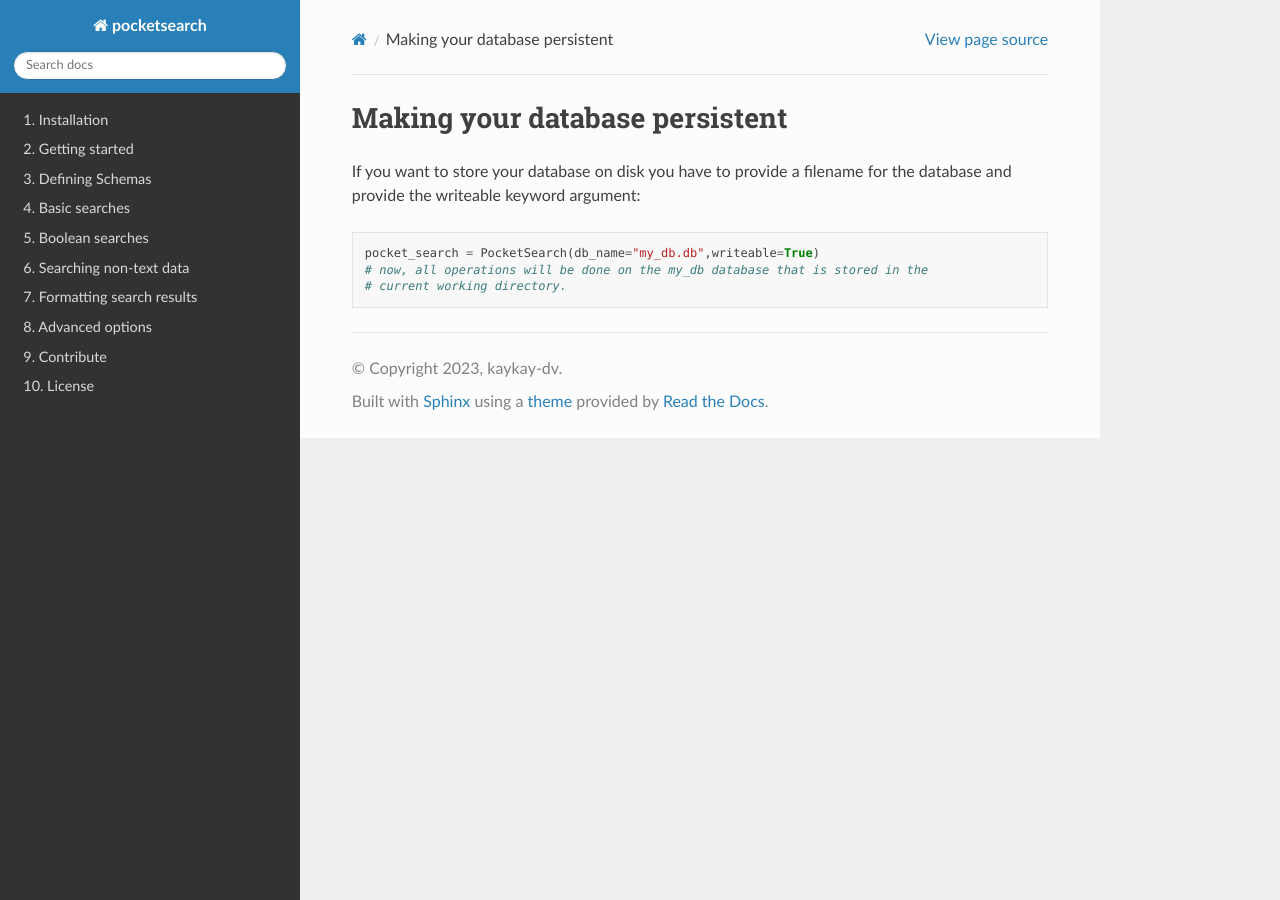
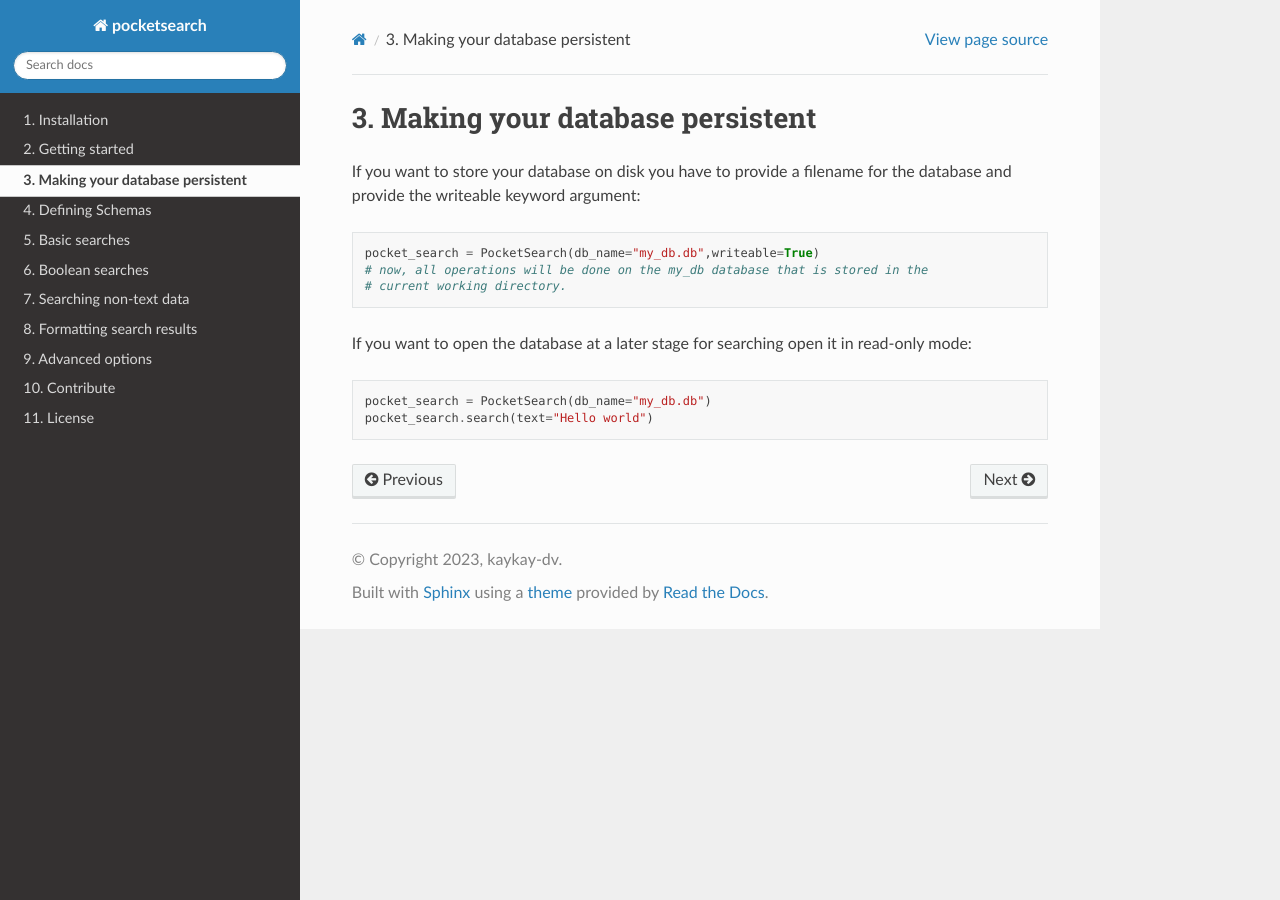
Before and after one commit to kaykay-dv/pocketsearch, a Sphinx documentation site: the page built from docs/persistent_databases.md, in a window 1280 px wide. Built offline with Sphinx 7.4.7 and the Read the Docs theme 2.0.0, drawn with Linux system fonts in a browser that asks for light colours.

Commit message:
Re-added docs on persistent databases

````diff
--- a/docs/conf.py
+++ b/docs/conf.py
@@ -9,7 +9,7 @@
 project = 'pocketsearch'
 copyright = '2023, kaykay-dv'
 author = 'kaykay-dv'
-release = '0.10.0'
+release = '0.11.0'
 
 # -- General configuration ---------------------------------------------------
 # https://www.sphinx-doc.org/en/master/usage/configuration.html#general-configuration
--- a/docs/index.rst
+++ b/docs/index.rst
@@ -24,6 +24,7 @@ Python 3.9, Python 3.10 and Python 3.11.
 
    installation.md
    getting_started.md
+   persistent_databases.md
    schemas.md
    searching.md
    boolean_searching.md
--- a/docs/persistent_databases.md
+++ b/docs/persistent_databases.md
@@ -8,3 +8,11 @@ pocket_search = PocketSearch(db_name="my_db.db",writeable=True)
 # now, all operations will be done on the my_db database that is stored in the
 # current working directory.
 ```
+
+If you want to open the database at a later stage for searching open it in
+read-only mode:
+
+```Python
+pocket_search = PocketSearch(db_name="my_db.db")
+pocket_search.search(text="Hello world")
+```
````
